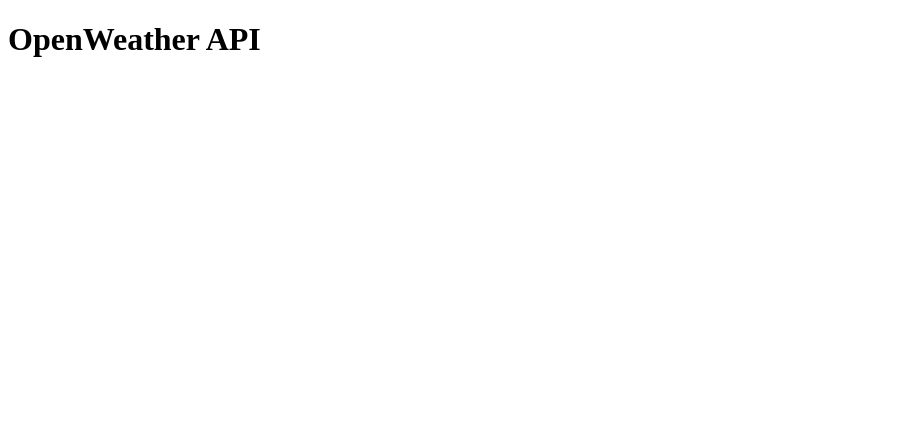
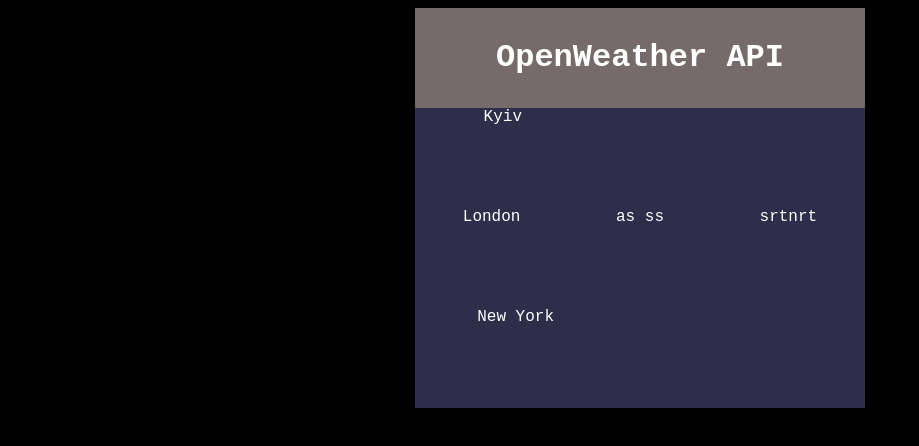
Before and after one commit to polinasomka/WeatherForecast, a plain HTML site: page index.html in a window 1280 px wide. Shown: the whole page, without its empty margins (0-919 px from the left). Drawn offline with Linux system fonts and the light colour scheme.

Commit message:
add style

```diff
--- a/index.html
+++ b/index.html
@@ -12,7 +12,7 @@
             <div class="table-header"><h1>OpenWeather API</h1></div>
             <div class="table-body" id="tableBody">
                 <div class="table-row">
-                    <div class="row-item name"></div>
+                    <div class="row-item name">Kyiv</div>
                     <div class="row-item weather">
                         <span class="weather-temp"></span>
                         <span class="weather-description"></span>
@@ -20,15 +20,15 @@
                     <div class="row-item img"></div>
                 </div>
                 <div class="table-row">
-                    <div class="row-item name"></div>
+                    <div class="row-item name">London</div>
                     <div class="row-item weather">
-                        <span class="weather-temp"></span>
-                        <span class="weather-description"></span>
+                        <span class="weather-temp">as</span>
+                        <span class="weather-description">ss</span>
                     </div>
-                    <div class="row-item img"></div>
+                    <div class="row-item img">srtnrt</div>
                 </div>
                 <div class="table-row">
-                    <div class="row-item name"></div>
+                    <div class="row-item name">New York</div>
                     <div class="row-item weather">
                         <span class="weather-temp"></span>
                         <span class="weather-description"></span>
--- a/style/style.css
+++ b/style/style.css
@@ -0,0 +1,31 @@
+*{
+    box-sizing: border-box;
+}
+
+body{
+    font-family: 'Courier New', Courier, monospace;
+    background-color: black;
+    display: flex;
+    justify-content: center;
+}
+
+.table-header{
+    background-color: #766B6B;
+    height: 100px;
+    text-align: center;
+    padding-top: 10px;
+}
+.container{
+    color: white;
+}
+
+.table{
+    background-color: #2e2e4b;
+    width: 450px;
+}
+
+.table-row{
+    height: 100px;
+    display: flex;
+    justify-content: space-around;
+}
```
